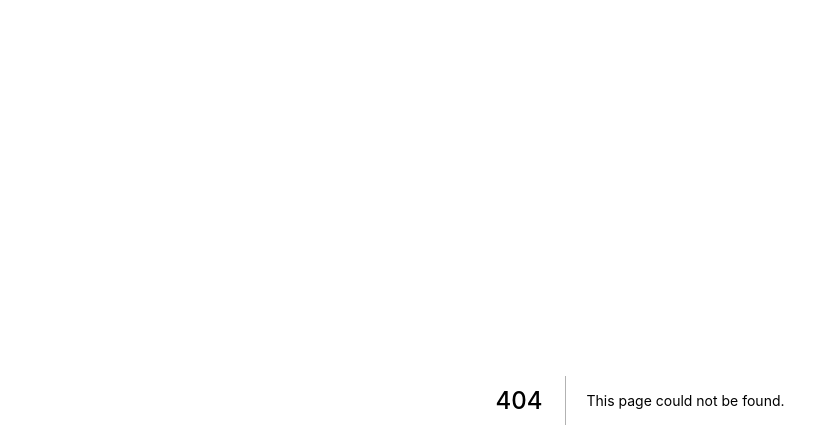
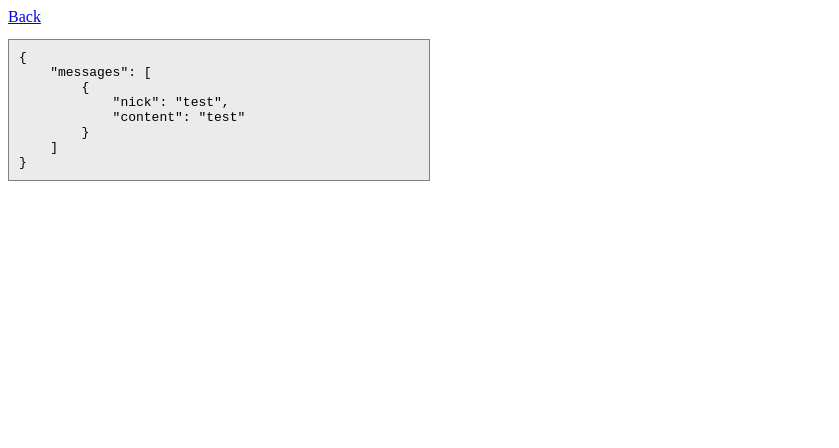
Before and after one commit to dmitryweiner/next-chat, a Next.js app: page /viewStore in a window 1280 px wide. Before the commit this address had no page. Shown: the top 448 px of the page, without its empty margins (0-839 px from the left). Built offline with nearby package versions, Linux system fonts and the light colour scheme.

Commit message:
Added store viewer

```diff
--- /dev/null
+++ b/pages/viewStore.js
@@ -0,0 +1,24 @@
+import Link from "next/link";
+import React from "react";
+import {withRedux} from "../redux/redux";
+import {useSelector} from "react-redux";
+
+const codeStyle = {
+  background: '#ebebeb',
+  width: 400,
+  padding: 10,
+  border: '1px solid grey',
+  marginBottom: 10,
+};
+
+function ViewStore() {
+  const store = useSelector(state => state);
+  return <>
+    <Link href="/"><a>Back</a></Link>
+    <pre style={codeStyle}>
+      <code>{JSON.stringify(store, null, 4)}</code>
+    </pre>
+  </>;
+}
+
+export default withRedux(ViewStore);
```
Also changed, not shown: pages/form.js (deleted, +0 -10 lines), pages/index.js (+2 -5 lines).
